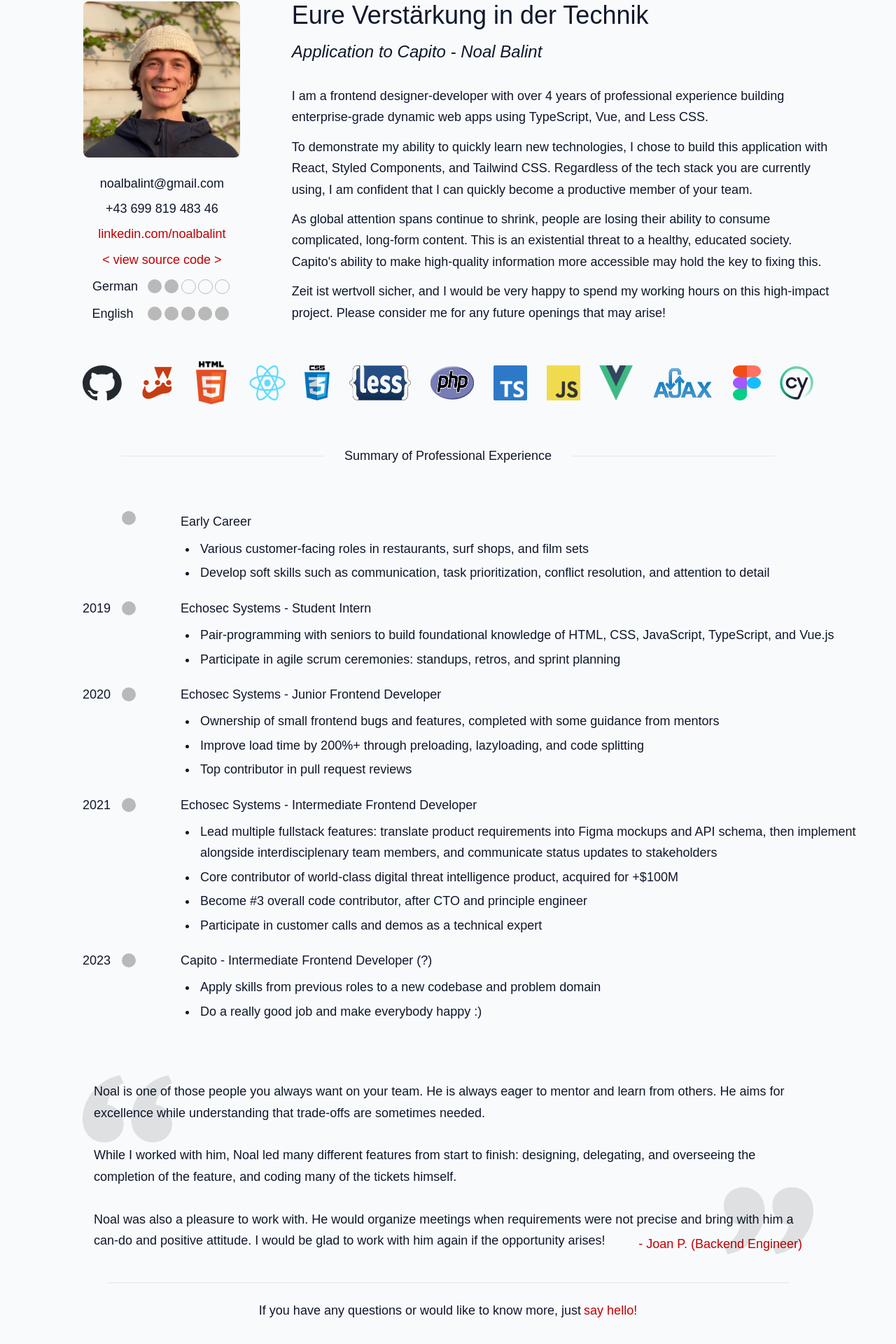
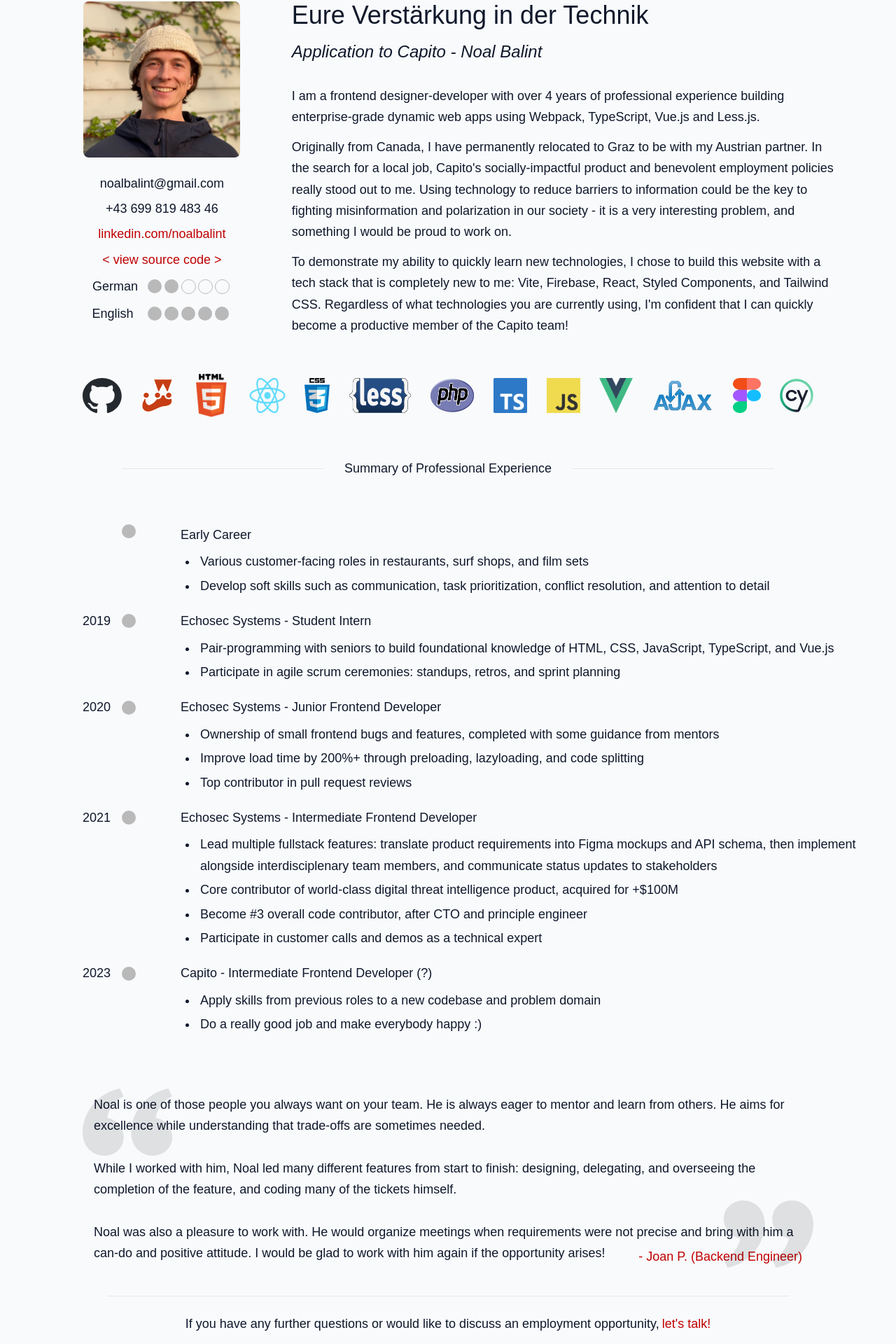
Before and after one commit to noalbalint/atnoal, a React (Vite) app: page /capito in a window 1280 px wide. Shown: the part 118-2038 px from the top of the page at 70% size. Built offline with nearby package versions, Linux system fonts and the light colour scheme.

Commit message:
copy changes

```diff
--- a/src/coverLetters.ts
+++ b/src/coverLetters.ts
@@ -2,17 +2,28 @@
   `I am a frontend designer-developer with over 4 years of professional experience building enterprise-grade dynamic web apps using HTML, CSS, PHP,
   Ajax, and JavaScript. I believe that my background would be an excellent fit for your open "Verstärkung in der Technik" position.`,
   `Outside of work I love to bikes, both to ride and to repair. Most Wednesdays you can find me working on my restoration/upcycling project at Maghanoy.`,
-  `I am originally from Victoria, BC (Canada), but have permanently relocated to Graz and would like to come to the office for work as much as possible.`,
+  `I am originally from Canada, but have permanently relocated to Graz and would like to come to the office for work as much as possible.`,
   `Velofood seems like a company with a heart, genuinely trying to make the world a better place. The combination of cycling, technology,
   social welfare and sustainability is a perfect nexus for me, and I am extremely motivated to join your team!`,
 ];
 
 export const capito = [
-  `I am a frontend designer-developer with over 4 years of professional experience building enterprise-grade dynamic web apps using TypeScript, Vue, and Less CSS.`,
-  `To demonstrate my ability to quickly learn new technologies, I chose to build this application with React, Styled Components, and Tailwind CSS.
-  Regardless of the tech stack you are currently using, I am confident that I can quickly become a productive member of your team.`,
-  `As global attention spans continue to shrink, people are losing their ability to consume complicated, long-form content. This is
-  an existential threat to a healthy, educated society. Capito's ability to make high-quality information more accessible may hold the key to fixing this.`,
-  `Zeit ist wertvoll sicher, and I would be very happy to spend my working hours on this high-impact project. Please consider me for any future openings that may arise!`,
+  `I am a frontend designer-developer with over 4 years of professional experience building enterprise-grade dynamic web apps using Webpack, TypeScript, Vue.js and Less.js.`,
+  `Originally from Canada, I have permanently relocated to Graz to be with my Austrian partner.
+  In the search for a local job, Capito's socially-impactful product and benevolent employment policies really stood out to me.
+  Using technology to reduce barriers to information could be the key to fighting misinformation and polarization in our society -
+  it is a very interesting problem, and something I would be proud to work on.`,
+  `To demonstrate my ability to quickly learn new technologies, I chose to build this website with a tech stack that is completely new to me: Vite, Firebase, React, Styled Components, and Tailwind CSS.
+  Regardless of what technologies you are currently using, I'm confident that I can quickly become a productive member of the Capito team!`,
+];
 
+
+export const parkside = [
+  `I am a frontend designer-developer with over 4 years of professional experience building enterprise-grade dynamic web apps using TypeScript, Vue.js and Less.js.`,
+  `Originally from Canada, I have permanently relocated to Graz to be with my Austrian partner.
+  In the search for a local job, Capito's socially-impactful product and benevolent employment policies really stood out to me.
+  Using technology to reduce barriers to information could be the key to fighting misinformation and polarization in our society -
+  it is a very interesting problem, and something I would be proud to work on.`,
+  `To demonstrate my ability to quickly learn new technologies, I chose to build this website with a tech stack that is completely new to me: Vite, Firebase, React, Styled Components, and Tailwind CSS.
+  Regardless of what technologies you are currently using, I'm confident that I can quickly become a productive member of the Capito team!`,
 ];
--- a/src/pages/Resume.tsx
+++ b/src/pages/Resume.tsx
@@ -264,14 +264,14 @@
         {/* Outro */}
         <HorizontalSection className='mb-24 pb-8 px-36 flex flex-col'>
           <p className='w-fit'>
-            If you have any questions or would like to know more, just
+            If you have any further questions or would like to discuss an employment opportunity,
             <a
               style={{ color: accentColor }}
               className='w-fit pl-1 font-normal'
               href={`mailto:noalbalint@gmail.com?subject=Re: ${companyName} Application`}
               target='_blank'
             >
-              say hello!
+              let's talk!
             </a>
           </p>
         </HorizontalSection>
--- a/src/pages/ResumeMobile.tsx
+++ b/src/pages/ResumeMobile.tsx
@@ -169,7 +169,7 @@
         <MobileSection className='mb-8 flex flex-col'>
           <div className='flex font-normal text-xl'>
             <p className='w-fit'>
-              If you have any further questions or would like to know more,
+            If you have any further questions or would like to discuss an employment opportunity,
               <a
                 style={{ color: accentColor }}
                 className='w-fit pl-1 font-normal'
```
